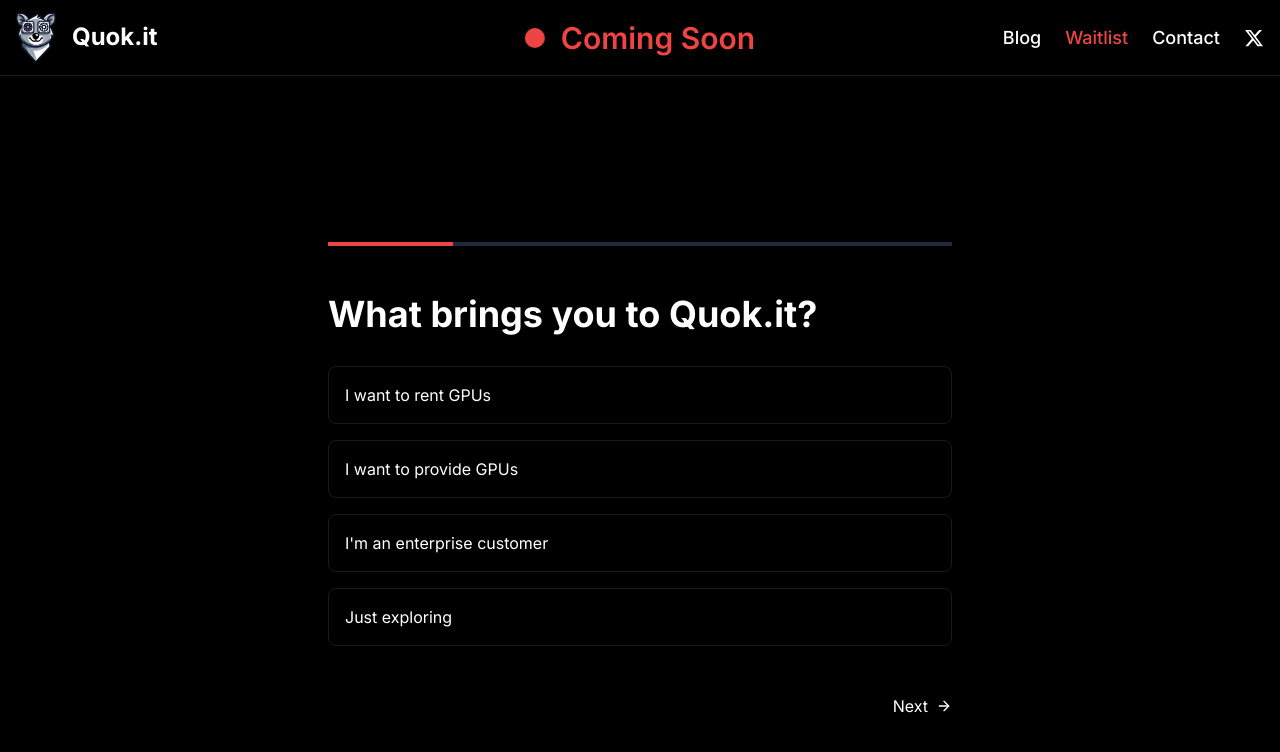
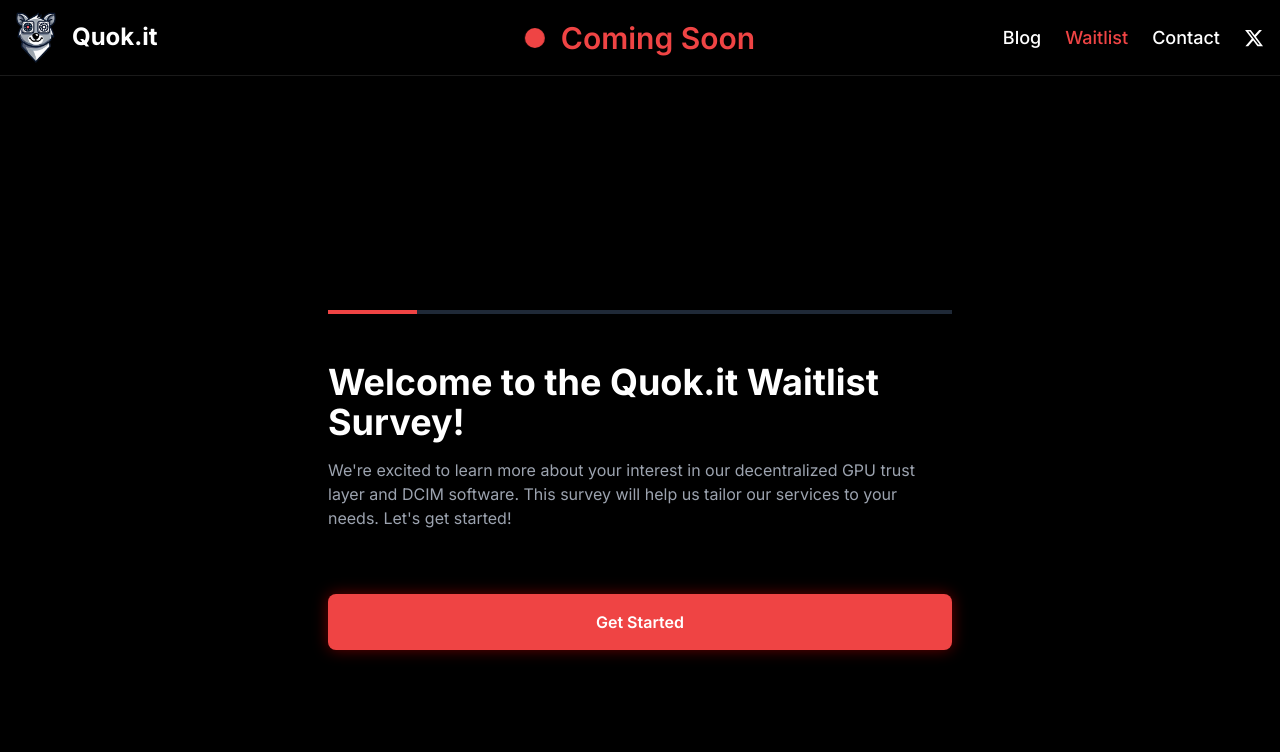
Before and after one commit to aabdel0181/quok.it, a Next.js app in the folder soc/: page /waitlist in a window 1280 px wide. Shown: the top 752 px of the page. Built offline with nearby package versions, Linux system fonts and the light colour scheme.

Commit message:
basic survey

```diff
--- a/soc/src/app/waitlist/page.tsx
+++ b/soc/src/app/waitlist/page.tsx
@@ -2,63 +2,90 @@
 import { useState } from "react";
 import { motion, AnimatePresence } from "framer-motion";
 import { FiArrowRight, FiArrowLeft } from "react-icons/fi";
-
-const questions = [
-  {
-    id: 1,
-    question: "What brings you to Quok.it?",
-    type: "choice",
-    options: [
-      "I want to rent GPUs",
-      "I want to provide GPUs",
-      "I'm an enterprise customer",
-      "Just exploring",
-    ],
-  },
-  {
-    id: 2,
-    question: "What's your expected monthly compute budget?",
-    type: "choice",
-    options: ["< $1,000", "$1,000 - $10,000", "$10,000 - $50,000", "> $50,000"],
-  },
-  {
-    id: 3,
-    question: "What type of GPUs are you interested in?",
-    type: "multiselect",
-    options: ["NVIDIA H100", "NVIDIA A100", "NVIDIA A6000", "Other"],
-  },
-  {
-    id: 4,
-    question: "What's your email?",
-    type: "email",
-    placeholder: "name@company.com",
-  },
-  {
-    id: 5,
-    question: "Any specific features you're looking for?",
-    type: "text",
-    placeholder: "Tell us more...",
-  },
-];
+import waitlistQuestions from "./questions.config";
 
 export default function Waitlist() {
   const [currentQuestion, setCurrentQuestion] = useState(0);
   const [answers, setAnswers] = useState<Record<number, any>>({});
+  console.log("Current Question:", currentQuestion);
+  console.log("Current Answers:", answers);
+  console.log("Questions Config:", waitlistQuestions);
 
-  const handleNext = () => {
-    if (currentQuestion < questions.length - 1) {
-      setCurrentQuestion((curr) => curr + 1);
+  // Filter questions based on previous answers
+  const activeQuestions = waitlistQuestions.filter(
+    (q) => !q.showIf || q.showIf(answers)
+  );
+
+  const currentQuestionIndex = activeQuestions.findIndex(
+    (q) => q.id === waitlistQuestions[currentQuestion].id
+  );
+  const handleKeyPress = (e: React.KeyboardEvent) => {
+    if (e.key === "Enter") {
+      const currentQ = waitlistQuestions[currentQuestion];
+      if (
+        currentQ.type === "intro" ||
+        (currentQ.type === "text" && answers[currentQuestion]) ||
+        (currentQ.type === "email" && answers[currentQuestion])
+      ) {
+        handleNext();
+      }
     }
   };
 
+  const handleAnswer = (answer: any) => {
+    // Store answer with question ID instead of index
+    const questionId = waitlistQuestions[currentQuestion].id;
+    setAnswers((prev) => ({ ...prev, [questionId]: answer }));
+  };
+
+  const handleNext = () => {
+    let nextIndex = currentQuestion + 1;
+    while (
+      nextIndex < waitlistQuestions.length &&
+      waitlistQuestions[nextIndex].showIf &&
+      !waitlistQuestions[nextIndex]?.showIf?.(answers)
+    ) {
+      nextIndex++;
+    }
+    if (nextIndex < waitlistQuestions.length) {
+      setCurrentQuestion(nextIndex);
+    }
+  };
   const handlePrevious = () => {
-    if (currentQuestion > 0) {
-      setCurrentQuestion((curr) => curr - 1);
+    let prevIndex = currentQuestion - 1;
+    while (
+      prevIndex >= 0 &&
+      waitlistQuestions[prevIndex].showIf &&
+      !waitlistQuestions[prevIndex].showIf?.(answers)
+    ) {
+      prevIndex--;
+    }
+    if (prevIndex >= 0) {
+      setCurrentQuestion(prevIndex);
+    }
+  };
+
+  const handleSubmit = async () => {
+    try {
+      // Add your submission logic here
+      console.log("Form submitted:", answers);
+      // Example API call:
+      // await fetch('/api/waitlist', {
+      //   method: 'POST',
+      //   headers: { 'Content-Type': 'application/json' },
+      //   body: JSON.stringify(answers),
+      // });
+    } catch (error) {
+      console.error("Submission error:", error);
     }
   };
 
   return (
-    <div className="min-h-screen bg-black text-white flex items-center justify-center">
+    <div
+      className="min-h-screen bg-black text-white flex items-center justify-center"
+      onKeyDown={handleKeyPress}
+      tabIndex={0} // Make div focusable
+    >
       <div className="w-full max-w-2xl mx-auto p-6">
         {/* Progress bar */}
         <div className="w-full bg-gray-800 h-1 mb-12">
@@ -66,7 +93,9 @@ export default function Waitlist() {
             className="h-full bg-red-500"
             initial={{ width: 0 }}
             animate={{
-              width: `${((currentQuestion + 1) / questions.length) * 100}%`,
+              width: `${
+                ((currentQuestionIndex + 1) / activeQuestions.length) * 100
+              }%`,
             }}
             transition={{ duration: 0.3 }}
           />
@@ -82,27 +111,44 @@ export default function Waitlist() {
             className="space-y-8"
           >
             {/* Question */}
+            <div>
               <h2 className="text-4xl font-bold">
-              {questions[currentQuestion].question}
+                {waitlistQuestions[currentQuestion].question}
               </h2>
+              {waitlistQuestions[currentQuestion].subtext && (
+                <p className="mt-4 text-gray-400">
+                  {waitlistQuestions[currentQuestion].subtext}
+                </p>
+              )}
+            </div>
 
             {/* Answer input */}
             <div className="space-y-4">
-              {questions[currentQuestion].type === "choice" &&
-                questions[currentQuestion].options?.map((option) => (
+              {/* Intro screen */}
+              {waitlistQuestions[currentQuestion].type === "intro" && (
+                <button
+                  onClick={handleNext}
+                  className="w-full mt-8 p-4 bg-red-500 rounded-lg
+                        hover:bg-red-600 hover:shadow-[0_0_30px_rgba(204,0,0,0.8)]
+                        shadow-[0_0_15px_rgba(204,0,0,0.5)]
+                        transition-all duration-300 text-center font-semibold"
+                >
+                  Get Started
+                </button>
+              )}
+              {waitlistQuestions[currentQuestion].type === "choice" && (
+                <div className="space-y-3">
+                  {waitlistQuestions[currentQuestion].options?.map((option) => (
                     <button
                       key={option}
                       onClick={() => {
-                      setAnswers((prev) => ({
-                        ...prev,
-                        [currentQuestion]: option,
-                      }));
+                        handleAnswer(option);
                         handleNext();
                       }}
                       className={`w-full p-4 text-left rounded-lg border border-white/10
                   hover:border-red-500 hover:bg-red-500/10 transition-all duration-300
                   ${
-                                answers[currentQuestion] === option
+                    answers[waitlistQuestions[currentQuestion].id] === option
                       ? "border-red-500 bg-red-500/10"
                       : ""
                   }`}
@@ -110,24 +156,40 @@ export default function Waitlist() {
                       {option}
                     </button>
                   ))}
-              {questions[currentQuestion].type === "multiselect" && (
+                </div>
+              )}
+              {/* Other input types */}
+              {(waitlistQuestions[currentQuestion].type === "text" ||
+                waitlistQuestions[currentQuestion].type === "email") && (
+                <input
+                  type={waitlistQuestions[currentQuestion].type}
+                  placeholder={waitlistQuestions[currentQuestion].placeholder}
+                  className="w-full p-4 bg-transparent rounded-lg border border-white/10
+               focus:border-red-500 focus:outline-none focus:ring-2 focus:ring-red-500/20
+               transition-all duration-300"
+                  value={answers[waitlistQuestions[currentQuestion].id] || ""}
+                  onChange={(e) => handleAnswer(e.target.value)}
+                  onKeyDown={handleKeyPress}
+                />
+              )}
+              {waitlistQuestions[currentQuestion].type === "multiselect" && (
                 <div className="space-y-3">
-                  {questions[currentQuestion].options?.map((option) => {
-                    const selectedOptions = answers[currentQuestion] || [];
+                  {waitlistQuestions[currentQuestion].options?.map((option) => {
+                    const selectedOptions =
+                      answers[waitlistQuestions[currentQuestion].id] || [];
                     const isSelected = selectedOptions.includes(option);
 
                     return (
                       <button
                         key={option}
                         onClick={() => {
-                          setAnswers((prev) => ({
-                            ...prev,
-                            [currentQuestion]: isSelected
+                          handleAnswer(
+                            isSelected
                               ? selectedOptions.filter(
-                                  (item) => item !== option
+                                  (item: string) => item !== option
                                 )
-                              : [...(prev[currentQuestion] || []), option],
-                          }));
+                              : [...selectedOptions, option]
+                          );
                         }}
                         className={`w-full p-4 text-left rounded-lg border
                     transition-all duration-300 flex items-center justify-between
@@ -143,7 +205,8 @@ export default function Waitlist() {
                     );
                   })}
 
-                  {answers[currentQuestion]?.length > 0 && (
+                  {answers[waitlistQuestions[currentQuestion].id]?.length >
+                    0 && (
                     <button
                       onClick={handleNext}
                       className="w-full mt-4 p-4 bg-red-500 rounded-lg hover:bg-red-600
@@ -154,43 +217,12 @@ export default function Waitlist() {
                   )}
                 </div>
               )}
-              {questions[currentQuestion].type === "email" && (
-                <input
-                  type="email"
-                  placeholder={questions[currentQuestion].placeholder}
-                  className="w-full p-4 bg-transparent rounded-lg border border-white/10
-                           focus:border-red-500 focus:outline-none focus:ring-2 focus:ring-red-500/20
-                           transition-all duration-300"
-                  value={answers[currentQuestion] || ""}
-                  onChange={(e) =>
-                    setAnswers((prev) => ({
-                      ...prev,
-                      [currentQuestion]: e.target.value,
-                    }))
-                  }
-                />
-              )}
-
-              {questions[currentQuestion].type === "text" && (
-                <textarea
-                  placeholder={questions[currentQuestion].placeholder}
-                  className="w-full p-4 bg-transparent rounded-lg border border-white/10
-                           focus:border-red-500 focus:outline-none focus:ring-2 focus:ring-red-500/20
-                           transition-all duration-300 min-h-[120px]"
-                  value={answers[currentQuestion] || ""}
-                  onChange={(e) =>
-                    setAnswers((prev) => ({
-                      ...prev,
-                      [currentQuestion]: e.target.value,
-                    }))
-                  }
-                />
-              )}
             </div>
           </motion.div>
         </AnimatePresence>
 
         {/* Navigation */}
+        {waitlistQuestions[currentQuestion].type !== "intro" && (
           <div className="flex justify-between mt-12">
             <button
               onClick={handlePrevious}
@@ -200,33 +232,31 @@ export default function Waitlist() {
               <FiArrowLeft /> Previous
             </button>
 
+            {currentQuestion === waitlistQuestions.length - 1 ? (
+              <button
+                onClick={handleSubmit}
+                className="w-48 p-4 bg-red-500 rounded-lg
+                        hover:bg-red-600 hover:shadow-[0_0_30px_rgba(204,0,0,0.8)]
+                        shadow-[0_0_15px_rgba(204,0,0,0.5)]
+                        transition-all duration-300 text-center font-semibold"
+              >
+                Submit
+              </button>
+            ) : (
               <button
                 onClick={handleNext}
                 className={`flex items-center gap-2 text-white hover:text-red-500 transition-colors
                           ${
-                        currentQuestion === questions.length - 1
+                            currentQuestion === waitlistQuestions.length - 1
                               ? "invisible"
                               : ""
                           }`}
               >
                 Next <FiArrowRight />
               </button>
-          {currentQuestion === questions.length - 1 && (
-            <button
-              onClick={() => {
-                // Handle form submission here
-                console.log("Form submitted:", answers);
-                // You can add API call here
-              }}
-              className="w-full mt-8 p-4 bg-red-500 rounded-lg
-                hover:bg-red-600 hover:shadow-[0_0_30px_rgba(204,0,0,0.8)]
-                shadow-[0_0_15px_rgba(204,0,0,0.5)]
-                transition-all duration-300 text-center font-semibold"
-            >
-              Submit
-            </button>
             )}
           </div>
+        )}
       </div>
     </div>
   );
--- /dev/null
+++ b/soc/src/app/waitlist/questions.config.ts
@@ -0,0 +1,122 @@
+export interface Question {
+    id: number;
+    question: string;
+    type: 'intro' | 'choice' | 'multiselect' | 'text' | 'email';
+    options?: string[];
+    placeholder?: string;
+    subtext?: string;
+    showIf?: (answers: Record<number, any>) => boolean;
+  }
+  const waitlistQuestions: Question[] = [
+    {
+      id: 0,
+      question: "Welcome to the Quok.it Waitlist Survey!",
+      subtext: "We're excited to learn more about your interest in our decentralized GPU trust layer and DCIM software. This survey will help us tailor our services to your needs. Let's get started!",
+      type: "intro",
+    },
+    {
+      id: 1,
+      question: "What best describes your role?",
+      type: "choice",
+      options: ["Developer", "Decentralized Compute Network", "Compute Provider", "Investor", "Other"],
+    },
+    // Developer Path
+    {
+      id: 2,
+      question: "What's your project name?",
+      type: "text",
+      placeholder: "Enter project name",
+      showIf: (answers) => answers[1] === "Developer",
+    },
+    {
+      id: 3,
+      question: "Link to what you're building!",
+      type: "text",
+      placeholder: "Share your project link",
+      showIf: (answers) => answers[1] === "Developer",
+    },
+    // Network Path
+    {
+      id: 4,
+      question: "What's your network name?",
+      type: "text",
+      placeholder: "Enter network name",
+      showIf: (answers) => answers[1] === "Decentralized Compute Network",
+    },
+    {
+      id: 5,
+      question: "What's your network size (# of GPUs)?",
+      type: "text",
+      placeholder: "Enter number of GPUs",
+      showIf: (answers) => answers[1] === "Decentralized Compute Network",
+    },
+    {
+      id: 6,
+      question: "What interests you most about Quok.it?",
+      type: "multiselect",
+      options: [
+        "Validating GPU hardware on my network",
+        "Remotely managing GPUs pledged to my network",
+        "Promoting the most reliable nodes",
+        "Predicting GPU failures",
+        "Slashing underperforming nodes"
+      ],
+      showIf: (answers) => answers[1] === "Decentralized Compute Network",
+    },
+    // Provider Path
+    {
+      id: 7,
+      question: "What types of hardware do you supply?",
+      type: "multiselect",
+      options: ["HPC", "Consumer-grade (NVIDIA GeForce)", "CPU"],
+      showIf: (answers) => answers[1] === "Compute Provider",
+    },
+    {
+      id: 8,
+      question: "Current network(s) supplied:",
+      type: "text",
+      placeholder: "Enter networks",
+      showIf: (answers) => answers[1] === "Compute Provider",
+    },
+    // Investor Path
+    {
+      id: 9,
+      question: "What stage of companies do you typically invest in?",
+      type: "choice",
+      options: ["Seed", "Series A", "Series B and beyond", "All stages"],
+      showIf: (answers) => answers[1] === "Investor",
+    },
+    // Common Questions for All
+    {
+      id: 10,
+      question: "Would you be interested in participating in a beta test?",
+      type: "choice",
+      options: ["Yes", "No", "Maybe"],
+    },
+    {
+      id: 11,
+      question: "What should we call you?",
+      type: "text",
+      placeholder: "Enter your name",
+    },
+    {
+      id: 12,
+      question: "What's your email?",
+      type: "email",
+      placeholder: "name@company.com",
+    },
+    {
+      id: 13,
+      question: "Your Twitter/X handle",
+      type: "text",
+      placeholder: "@username",
+    },
+    {
+      id: 14,
+      question: "Your Telegram username",
+      type: "text",
+      placeholder: "@username",
+    },
+  ];
+
+  export default waitlistQuestions;
```
Lines whose indentation alone changed are shown as unchanged.
